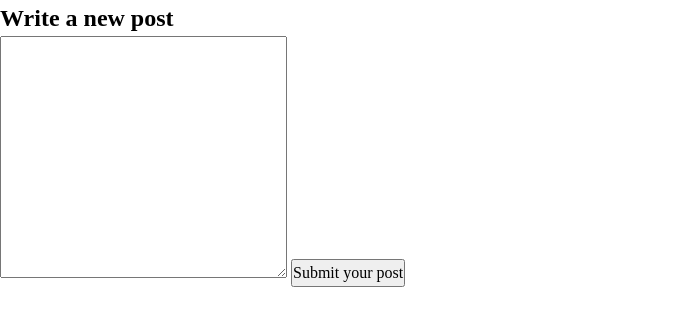
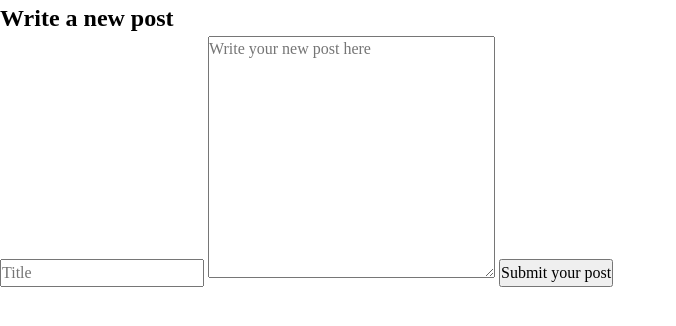
Before and after one commit to youssef370/final-project, a Flask app: page /new-post in a window 1280 px wide. Shown: the part 96-422 px from the top of the page, without its empty margins (0-676 px from the left). Run offline with Flask 3, Linux system fonts and the light colour scheme; a user stored in the database is signed in.

Commit message:
Fixed bugs

```diff
--- a/website/templates/new-post.html
+++ b/website/templates/new-post.html
@@ -1,11 +1,12 @@
 {% extends "layout.html" %}
 
 {% block body %}
+
 <h2>Write a new post</h2>
 <form action="/new-post" method="post">
-    <textarea name="new-post" id="new-post" cols="30" rows="10" placeholder="Write your new post here">
-
-    </textarea>
+    <input type="text" name="post-title" id="post-title" placeholder="Title">
+    <textarea name="post-text" id="post-text" cols="30" rows="10" placeholder="Write your new post here"></textarea>
     <button type="submit">Submit your post</button>
 </form>
+
 {% endblock %}
--- a/website/views.py
+++ b/website/views.py
@@ -7,11 +7,15 @@ views = Blueprint('views', __name__)
 
 @views.route('/')
 def home():
-    return render_template('home.html', user=current_user)
+    db_posts = Post.query.all()
+    posts = [post for post in db_posts]
+    return render_template('home.html', user=current_user, posts=posts)
 
 @views.route('/new-post', methods=['GET', 'POST'])
 @login_required
 def new_post():
     if request.method == 'POST':
-        pass
+        post = request.form.get('post-text')
+        post_title = request.form.get('post-title')
+
     return render_template('new-post.html', user=current_user)
```
Also changed, not shown: website/templates/home.html (+5 -5 lines).
